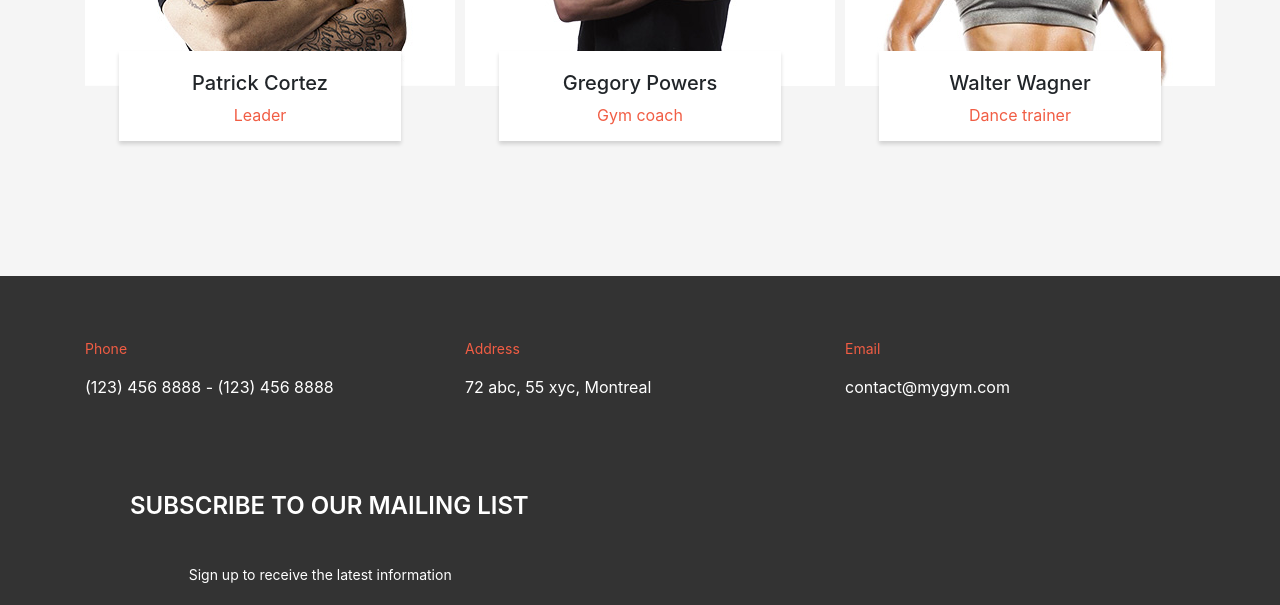
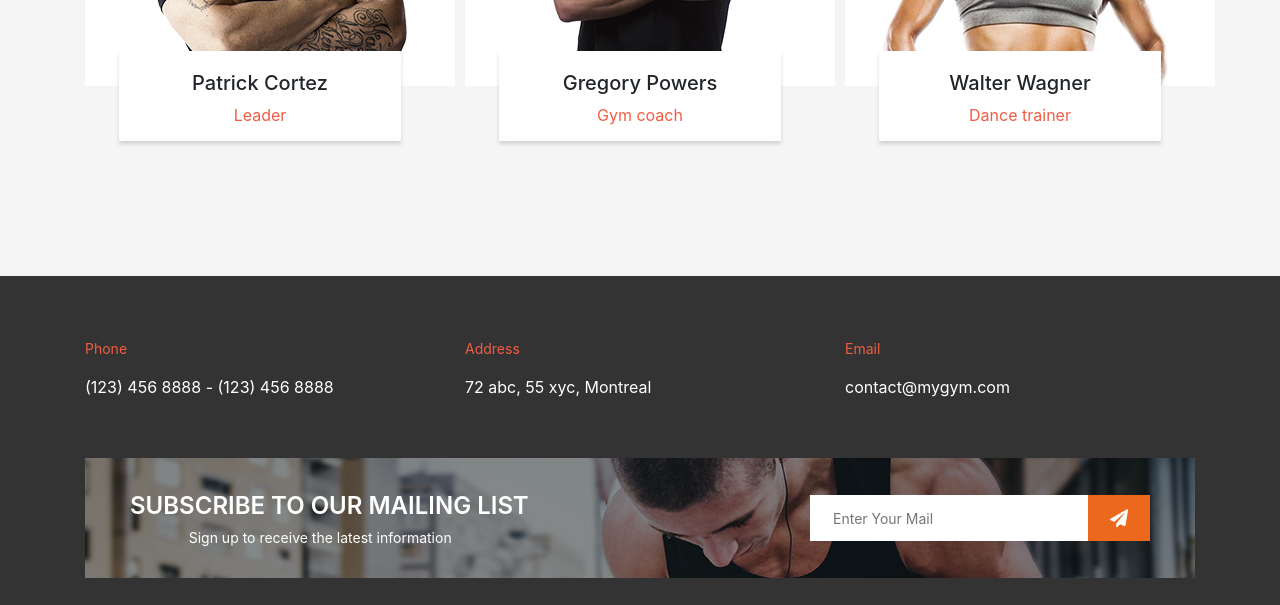
Before and after one commit to phanthecam/Web-Final-Project, a plain HTML site: page index.html in a window 1280 px wide. Shown: the part 2289-2894 px from the top of the page. Drawn offline with nearby package versions, Linux system fonts and the light colour scheme.

Commit message:
fix form footer

```diff
--- a/css/style.css
+++ b/css/style.css
@@ -192,11 +192,14 @@ background-color: #0ba8d8;
 }
 
 .subscribe-option{
-    background-image: url("./img/footer.jpg");
+    background-image: url('../img/footer.jpg');
     overflow: hidden;
     padding: 0 45px;
     margin-bottom: 30px;
     margin-top: 43px;
+    background-repeat: no-repeat;
+    background-size: cover;
+    background-position: top center;
 }
 
 .subscribe-option .so-text {
@@ -222,9 +225,14 @@ background-color: #0ba8d8;
     float: right;
     width: 340px;
     position: relative;
+}
+.subscribe-option .subscribe-form {
+    float: right;
+    width: 340px;
+    position: relative;
     margin: 37px 0;
 }
-.subscribe-option .subscribe-form input {
+.subscribe-form input {
     width: 100%;
     height: 46px;
     font-size: 14px;
@@ -233,7 +241,7 @@ background-color: #0ba8d8;
     padding-left: 22px;
 }
 
-.subscribe-option .subscribe-form button {
+.subscribe-form button {
     font-size: 18px;
     color: #ffffff;
     background-color: #ec681d;
@@ -252,12 +260,14 @@ background-color: #0ba8d8;
     float: right;
 }
 .copyright-text p {
+    display: inline-block;
     padding-top: 6px;
     float: left;
     color: #ffffff;
     margin-right: 25px;
-    display: inline-block;
+
 }
+
 .copyright-text .footer-social a {
     display: inline-block;
     font-size: 16px;
```
Also changed, not shown: index.html (+3 -0 lines).
